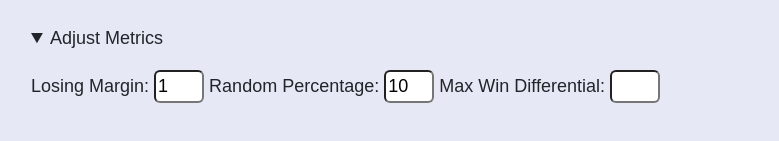
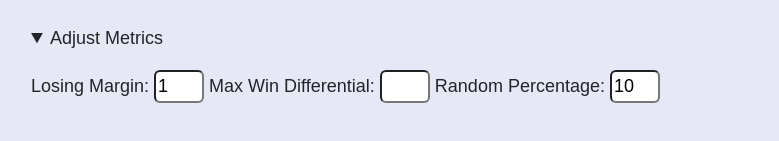
Before and after one commit to dirkstahlecker/nhl-should-i-watch-old-from-heroku, a React (Create React App) app in the folder client/: page / in a window 1280 px wide. Both pictures are taken after a click on the heading "Adjust Metrics". Shown: the part 223-364 px from the top of the page, without its empty margins (250-1029 px from the left). Built offline with nearby package versions, Linux system fonts and the light colour scheme; no server answers.

Commit message:
added tooltips to metrics area

```diff
--- a/client/src/App.jsx
+++ b/client/src/App.jsx
@@ -473,16 +473,16 @@ class App extends Component
             <div className="columnSection metrics">
               <details>
                 <summary>Adjust Metrics</summary>
-                <label for="marginInp">Losing Margin: </label>
+                <label for="marginInp" title="Number of goals your team can lose by and still return YES">Losing Margin: </label>
                 <input type="number" id="marginInp" className="numberInput" value={this.state.margin} onChange={this.onMarginChange}/>
 
                 &nbsp;
-                <label for="randomPercent">Random Percentage: </label>
-                <input type="number" id="randomPercent" className="numberInput" value={this.state.percentage} onChange={this.onPercentChange}/>
+                <label for="maxWinDifferential" title="Number of goals your team can win by and still return YES">Max Win Differential: </label>
+                <input type="number" id="maxWinDifferential" className="numberInput" value={this.state.maxWinDifferential} onChange={this.onMaxWinChange}/>
 
                 &nbsp;
-                <label for="maxWinDifferential">Max Win Differential: </label>
-                <input type="number" id="maxWinDifferential" className="numberInput" value={this.state.maxWinDifferential} onChange={this.onMaxWinChange}/>
+                <label for="randomPercent" title="The probability of returning YES when it would otherwise return NO">Random Percentage: </label>
+                <input type="number" id="randomPercent" className="numberInput" value={this.state.percentage} onChange={this.onPercentChange}/>
               </details>
             </div>
           </div>
```
